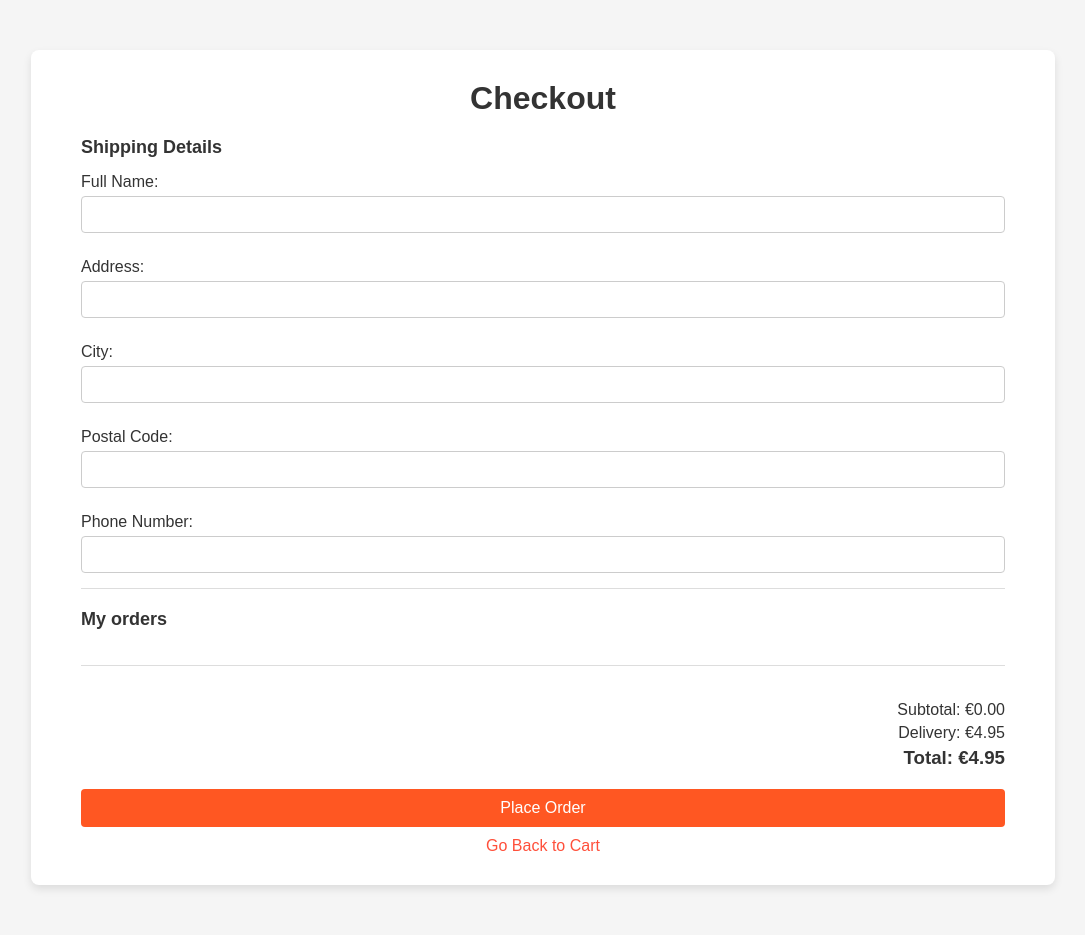
After one commit to AminaM211/bookshop, a PHP site: page /checkout.php in a window 1280 px wide. The commit adds this page. Shown: the whole page, without its empty margins (97-1182 px from the left). Run offline with PHP 8.4, Linux system fonts and the light colour scheme; the visitor is signed in with stand-in values (Sample User, id 1); data that the repository does not hold is empty.

Commit message:
feat: checkout and confirmation page

```diff
--- a/cartpopup.php
+++ b/cartpopup.php
@@ -16,7 +16,7 @@
     left: 50%;
     transform: translate(-50%, -50%);
     background: white;
-    padding: 20px;
+    padding: 35px 50px;
     text-align: center;
     border-radius: 8px;
     box-shadow: 0 4px 6px rgba(0, 0, 0, 0.2);
--- /dev/null
+++ b/checkout.php
@@ -0,0 +1,130 @@
+<?php
+session_start();
+if ($_SESSION['loggedin'] !== true) {
+    header('Location: login.php');
+    exit();
+}
+
+$conn = new mysqli('localhost', 'root', '', 'bookstore');
+if ($conn->connect_error) {
+    die("Connection failed: " . $conn->connect_error);
+}
+
+$userId = $_SESSION['user_id']; // Ensure user ID is in session
+$sql = "SELECT books.*, cart.quantity, authors.first_name, authors.last_name FROM books
+        INNER JOIN cart ON books.id = cart.book_id
+        INNER JOIN authors ON books.author_id = authors.id
+        WHERE cart.user_id = ?";
+$stmt = $conn->prepare($sql);
+$stmt->bind_param("i", $userId);
+$stmt->execute();
+$result = $stmt->get_result();
+$cartBooks = $result->fetch_all(MYSQLI_ASSOC);
+
+// Calculate total price
+$total = 0;
+foreach ($cartBooks as $item) {
+    $total += $item['price'] * $item['quantity'];
+}
+$deliveryCost = 4.95;
+$grandTotal = $total + $deliveryCost;
+
+// Checkout form submission logic
+if ($_SERVER['REQUEST_METHOD'] === 'POST') {
+    $name = $_POST['name'];
+    $address = $_POST['address'];
+    $city = $_POST['city'];
+    $postalCode = $_POST['postal_code'];
+    $phone = $_POST['phone'];
+
+    // Save the order details in the database
+    $orderSql = "INSERT INTO orders (user_id, name, address, city, postal_code, phone, total) VALUES (?, ?, ?, ?, ?, ?, ?)";
+    $orderStmt = $conn->prepare($orderSql);
+    $orderStmt->bind_param('isssssd', $userId, $name, $address, $city, $postalCode, $phone, $grandTotal);
+    $orderStmt->execute();
+
+    // Clear the cart after placing the order
+    $conn->query("DELETE FROM cart WHERE user_id = $userId");
+
+    header('Location: confirmation.php');
+    exit();
+}
+
+$conn->close();
+?>
+
+<!DOCTYPE html>
+<html lang="en">
+<head>
+    <meta charset="UTF-8">
+    <meta name="viewport" content="width=device-width, initial-scale=1.0">
+    <title>Checkout</title>
+    <link rel="stylesheet" href="./css/checkout.css">
+</head>
+<body>
+    <div class="checkout-container">
+        <h1>Checkout</h1>
+        <form method="POST" class="checkout-form">
+            <h2>Shipping Details</h2>
+            <label for="name">Full Name:</label>
+            <input type="text" id="name" name="name" required>
+
+            <label for="address">Address:</label>
+            <input type="text" id="address" name="address" required>
+
+            <label for="city">City:</label>
+            <input type="text" id="city" name="city" required>
+
+            <label for="postal_code">Postal Code:</label>
+            <input type="text" id="postal_code" name="postal_code" required>
+
+            <label for="phone">Phone Number:</label>
+            <input type="text" id="phone" name="phone" required>
+
+            <div class="book-products">
+                <h2>My orders</h2>
+                    <?php
+                        $total = 0;
+                        foreach ($cartBooks as $book):
+                            $bookTotal = $book['price'] * $book['quantity'];
+                            $total += $bookTotal;
+                        ?>
+                        <div class="column-book">
+                            <div class="column-book-cover">
+                                    <img src="<?php echo $book['image_URL']; ?>" alt="Book cover">
+                            </div>
+                            <div class="column-book-details">
+                                <div class="title-flex">
+                                    <h5><?php echo $book['title'];?></h5>
+                                </div>
+
+                                <p class="auteur"><?php echo $book['first_name'] . " " . $book['last_name']; ?></p>
+                                <div class="type"><?php echo $book['Type']; ?> | <?php echo $book['subgenre']; ?></div>
+                                <div class="basket-amount">
+
+                                <div class="singleprice">
+                                    <p class="price"><?php echo $book['quantity']?> x €<?php echo $book['price']; ?></p>
+                                </div>
+                                <div class="bookprice-total">
+                                    €<?php echo number_format($book['price'] * $book['quantity'], 2); ?>
+                                </div>
+
+                                </div>
+                            </div>
+                        </div>
+                    <?php endforeach; ?>
+                    </div>
+
+        <div class="checkout-summary">
+            <p>Subtotal: €<?php echo number_format($total, 2); ?></p>
+            <p>Delivery: €<?php echo number_format($deliveryCost, 2); ?></p>
+            <h3>Total: €<?php echo number_format($total + $deliveryCost, 2); ?></h3>
+        </div>
+
+        <button type="submit" class="btn-checkout">Place Order</button>
+        <a href="cart.php" class="btn-back">Go Back to Cart</a>
+        </form>
+
+    </div>
+</body>
+</html>
--- /dev/null
+++ b/css/checkout.css
@@ -0,0 +1,180 @@
+* {
+    margin: 0;
+    padding: 0;
+    box-sizing: border-box;
+}
+
+/* Body */
+body {
+    font-family: Arial, sans-serif;
+    background-color: #f5f5f5;
+    color: #333;
+}
+
+.checkout-container {
+    width: 80%;
+    margin: 50px auto;
+    background: #fff;
+    border-radius: 8px;
+    box-shadow: 0 4px 8px rgba(0, 0, 0, 0.1);
+    padding: 30px 50px;
+
+}
+
+h1 {
+    text-align: center;
+    margin-bottom: 20px;
+    color: #333;
+}
+
+.checkout-items {
+    margin-top: 10px;
+    padding: 20px 0;
+    border-top: 1px solid #ddd;
+}
+
+.checkout-item {
+    display: flex;
+    align-items: center;
+    margin-top: 10px;
+}
+
+.checkout-item img {
+    width: 90px;
+    height: 140px;
+    object-fit: cover;
+    border-radius: 4px;
+    margin-right: 15px;
+}
+
+.item-details h3 {
+    margin: 0 0 5px;
+}
+
+.item-details p {
+    margin: 0;
+    color: #555;
+}
+
+.checkout-summary {
+    padding-top: 15px;
+    margin-top: 15px;
+    text-align: right;
+}
+
+.checkout-summary p, .checkout-summary h3 {
+    margin: 5px 0;
+}
+
+.btn-checkout {
+    display: block;
+    width: 100%;
+    padding: 10px 0;
+    background: #FF5722;
+    color: #fff;
+    text-align: center;
+    border: none;
+    border-radius: 4px;
+    font-size: 16px;
+    cursor: pointer;
+    margin-top: 20px;
+    text-decoration: none;
+}
+
+.btn-checkout:hover {
+    background: #ff4f3a;
+}
+
+.btn-back {
+    display: block;
+    text-align: center;
+    margin-top: 10px;
+    color: #ff4f3a;
+    text-decoration: none;
+}
+
+.btn-back:hover {
+    text-decoration: underline;
+}
+
+.checkout-form {
+    margin-top: 20px;
+}
+
+.checkout-form h2 {
+    margin-bottom: 15px;
+    font-size: 18px;
+}
+
+.checkout-form label {
+    display: block;
+    margin: 10px 0 5px;
+}
+
+.checkout-form input {
+    width: 100%;
+    padding: 10px;
+    margin-bottom: 15px;
+    border: 1px solid #ccc;
+    border-radius: 4px;
+}
+
+.btn-checkout {
+    margin-top: 20px;
+}
+
+
+/* Cart Item */
+.column-book-cover img {
+    width: 100px;
+    height: 160px;
+    object-fit: cover;
+    margin-right: 20px;
+    border-radius: 5px;
+}
+
+.column-book-details {
+    width: 30vw;
+}
+
+.secondflex {
+    width: 70vw;
+}
+
+
+/* Title & Price Styling */
+.column-book-details .title-flex h5 {
+    font-size: 1.3em;
+    font-weight: 400;
+    color: #333;
+}
+
+.column-book-details .type {
+    color: #777;
+    margin-top: 5px;
+    font-size: 0.9em;
+}
+
+.column-book-details .auteur {
+    color: #555;
+    margin-top: 5px;
+}
+
+.column-book-details .basket-amount {
+    display: flex;
+    justify-content: space-between;
+    align-items: center;
+    margin-top: 10px;
+}
+
+.column-book {
+    display: flex;
+    align-items: center;
+    margin-top: 10px;
+}
+
+.book-products {
+    border-top: 1px solid #ddd;
+    border-bottom:  1px solid #ddd;
+    padding: 20px 0;
+}
```
Also changed, not shown: cart.php (+43 -23 lines), confirmation.php (added, +144 -0 lines), css/cart.css (+21 -21 lines), css/confirmation.css (added, +142 -0 lines), images/gregory.webp (added), images/sally.webp (added).
